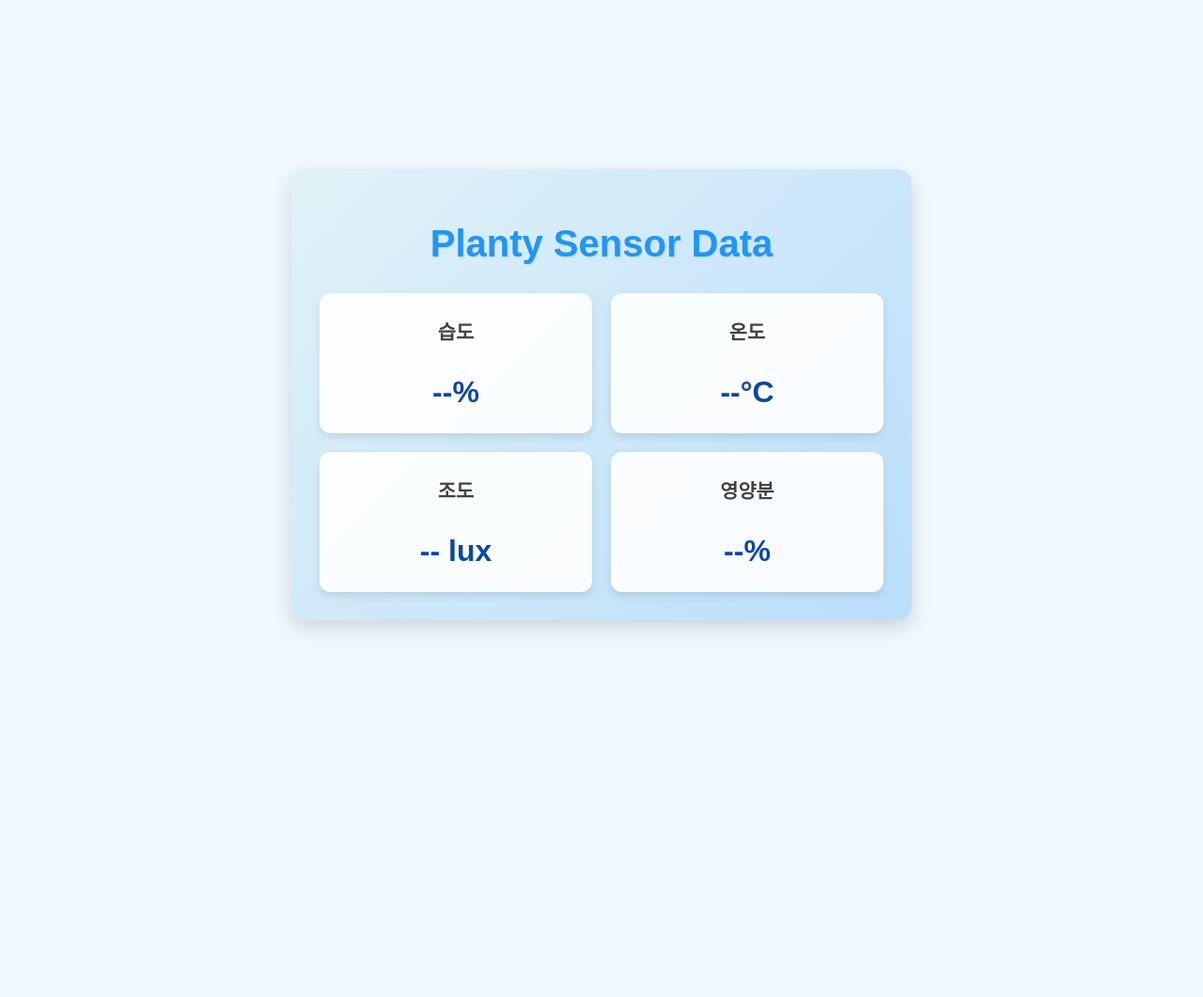
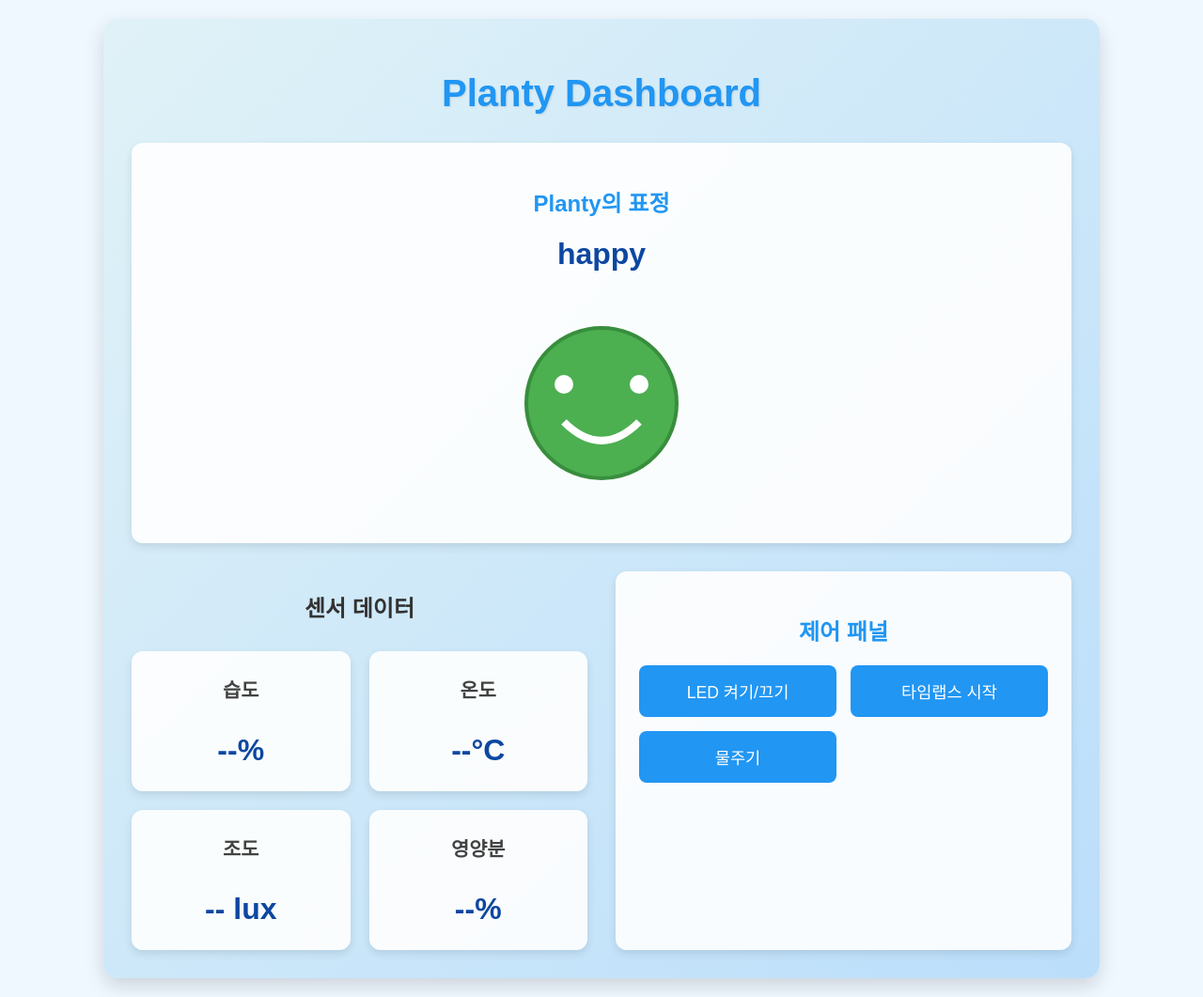
Before and after one commit to Jeon-Hajun/planty, a Flask app: page / in a window 1280 px wide. Shown: the whole page at 94% size. Before the commit the page ends 672 px from the top, so only its background shows below. Run offline with Flask 3, Linux system fonts and the light colour scheme; data that the repository does not hold is empty; parts of the project's set-up code (start-up, migrations or seed data) failed here and were passed over.

Commit message:
인식 개선 및 웹 개선

```diff
--- a/templates/index.html
+++ b/templates/index.html
@@ -15,8 +15,8 @@
             align-items: center;
             min-height: 100vh;
         }
-        .sensor-container {
-            max-width: 600px;
+        .container {
+            max-width: 1000px;
             width: 100%;
             padding: 30px;
             background: linear-gradient(135deg, #e0f2f7, #bbdefb);
@@ -30,6 +30,12 @@
             margin-bottom: 30px;
             font-size: 2.5em;
             text-shadow: 1px 1px 2px rgba(0,0,0,0.1);
+        }
+        .grid {
+            display: grid;
+            grid-template-columns: repeat(2, 1fr);
+            gap: 30px;
+            margin-top: 30px;
         }
         .sensor-grid {
             display: grid;
@@ -59,11 +65,75 @@
             color: #0d47a1;
             margin-bottom: 0;
         }
+        .control-panel {
+            background: rgba(255, 255, 255, 0.9);
+            padding: 25px;
+            border-radius: 12px;
+            box-shadow: 0 4px 10px rgba(0,0,0,0.1);
+        }
+        .control-panel h2 {
+            color: #2196f3;
+            margin-bottom: 20px;
+        }
+        .control-buttons {
+            display: grid;
+            grid-template-columns: repeat(auto-fit, minmax(150px, 1fr));
+            gap: 15px;
+        }
+        .control-button {
+            padding: 15px;
+            border: none;
+            border-radius: 8px;
+            background: #2196f3;
+            color: white;
+            font-size: 1.1em;
+            cursor: pointer;
+            transition: background 0.3s ease;
+        }
+        .control-button:hover {
+            background: #1976d2;
+        }
+        .control-button:active {
+            background: #1565c0;
+        }
+        .expression-display {
+            background: rgba(255, 255, 255, 0.9);
+            padding: 25px;
+            border-radius: 12px;
+            box-shadow: 0 4px 10px rgba(0,0,0,0.1);
+            margin-bottom: 30px;
+        }
+        .expression-display h2 {
+            color: #2196f3;
+            margin-bottom: 20px;
+        }
+        .expression {
+            font-size: 2em;
+            font-weight: bold;
+            color: #0d47a1;
+            margin: 20px 0;
+        }
+        .expression-image {
+            max-width: 200px;
+            margin: 20px auto;
+        }
     </style>
 </head>
 <body>
-    <div class="sensor-container">
-        <h1>Planty Sensor Data</h1>
+    <div class="container">
+        <h1>Planty Dashboard</h1>
+
+        <!-- 표정 표시 섹션 -->
+        <div class="expression-display">
+            <h2>Planty의 표정</h2>
+            <div class="expression" id="expression-text">happy</div>
+            <img id="expression-image" class="expression-image" src="/static/images/happy.svg" alt="Planty Expression">
+        </div>
+
+        <div class="grid">
+            <!-- 센서 데이터 섹션 -->
+            <div class="sensor-section">
+                <h2>센서 데이터</h2>
                 <div class="sensor-grid">
                     <div class="sensor-item">
                         <h3>습도</h3>
@@ -84,23 +154,56 @@
                 </div>
             </div>
 
+            <!-- 제어 패널 섹션 -->
+            <div class="control-panel">
+                <h2>제어 패널</h2>
+                <div class="control-buttons">
+                    <button class="control-button" onclick="toggleLED()">LED 켜기/끄기</button>
+                    <button class="control-button" onclick="startTimelapse()">타임랩스 시작</button>
+                    <button class="control-button" onclick="waterPlant()">물주기</button>
+                </div>
+            </div>
+        </div>
+    </div>
+
     <script>
         // WebSocket 대신 REST API 호출로 변경
         function updateSensorData() {
             fetch('/state')
                 .then(response => response.json())
                 .then(data => {
+                    // 센서 데이터 업데이트
                     document.getElementById('humidity').textContent = `${data.sensors.humidity}%`;
                     document.getElementById('temperature').textContent = `${data.sensors.temperature}°C`;
                     document.getElementById('light').textContent = `${data.sensors.light} lux`;
                     document.getElementById('nutrients').textContent = `${data.sensors.nutrients}%`;
+
+                    // 표정 업데이트
+                    document.getElementById('expression-text').textContent = data.expression;
+                    document.getElementById('expression-image').src = `/static/images/${data.expression}.svg`;
                 })
                 .catch(error => {
-                    console.error('센서 데이터 업데이트 중 오류 발생:', error);
+                    console.error('데이터 업데이트 중 오류 발생:', error);
                 });
         }
 
-        // 1초마다 센서 데이터 업데이트
+        // 제어 함수들
+        function toggleLED() {
+            console.log('LED 토글 요청');
+            // TODO: LED 제어 API 호출
+        }
+
+        function startTimelapse() {
+            console.log('타임랩스 시작 요청');
+            // TODO: 타임랩스 API 호출
+        }
+
+        function waterPlant() {
+            console.log('물주기 요청');
+            // TODO: 물주기 API 호출
+        }
+
+        // 1초마다 데이터 업데이트
         setInterval(updateSensorData, 1000);
 
         // 초기 데이터 로드
```
Also changed, not shown: src/ai_controller.py (+94 -56 lines), static/images/excited.svg (added), static/images/happy.svg (added), static/images/neutral.svg (added), static/images/sleepy.svg (added), static/images/thinking.svg (added), static/images/worried.svg (added). Lines whose indentation alone changed are shown as unchanged.
